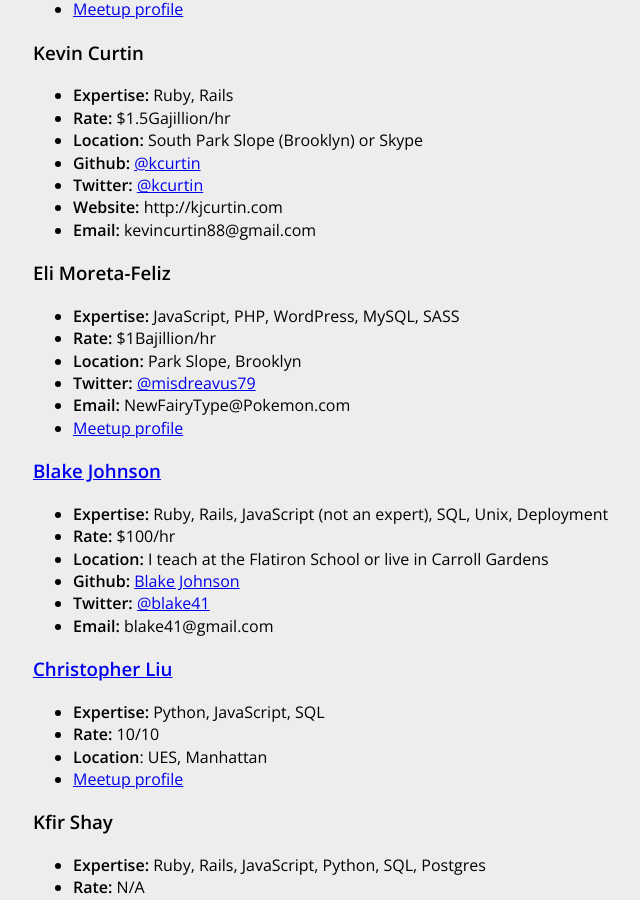
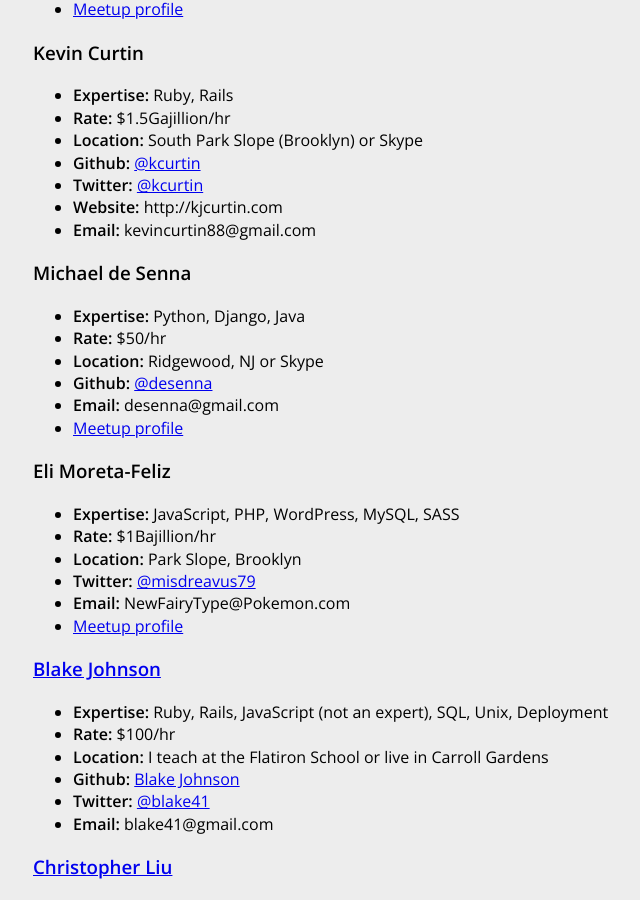
Before and after one commit to HackerHours/hackerhours.org, a Jekyll site: the page built from tutors.md, in a window 1280 px wide and 900 px high, scrolled down 943 px. Shown: the whole window, without its empty margins (287-927 px from the left). Built offline with Jekyll 4.4.1, drawn with Linux system fonts in a browser that asks for light colours; comment, search, counter and statistics services are not loaded.

Commit message:
Add profile to tutors.md
Me :)

```diff
--- a/tutors.md
+++ b/tutors.md
@@ -43,6 +43,14 @@ Potential tutors, feel free to add your information below the line - please keep
 * **Website:** http://kjcurtin.com
 * **Email:** kevincurtin88@gmail.com
 
+### Michael de Senna
+* **Expertise:** Python, Django, Java
+* **Rate:** $50/hr
+* **Location:** Ridgewood, NJ or Skype
+* **Github:** [@desenna](https://github.com/desenna)
+* **Email:** desenna@gmail.com
+* [Meetup profile](http://www.meetup.com/hackerhours/members/6568087/)
+
 ### Eli Moreta-Feliz
 * **Expertise:** JavaScript, PHP, WordPress, MySQL, SASS
 * **Rate:** $1Bajillion/hr
```
